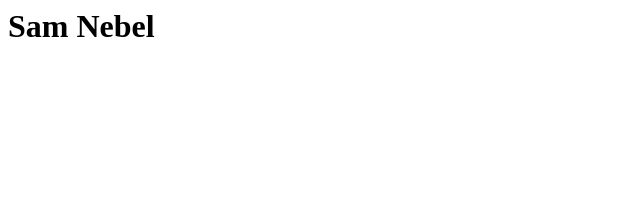
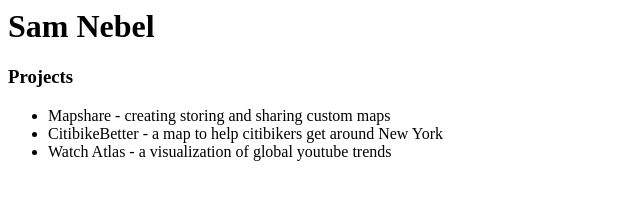
Before and after one commit to snebel/snebel.github.io, a plain HTML site: page index.html in a window 1280 px wide. Shown: the whole page, without its empty margins (0-640 px from the left). Drawn offline with Linux system fonts and the light colour scheme.

Commit message:
initial commit

```diff
--- a/index.html
+++ b/index.html
@@ -1 +1,9 @@
 <h1>Sam Nebel</h1>
+
+<h3>Projects</h3>
+
+<ul>
+  <li>Mapshare - creating storing and sharing custom maps</li>
+  <li>CitibikeBetter - a map to help citibikers get around New York</li>
+  <li>Watch Atlas - a visualization of global youtube trends</li>
+<ul>
```
